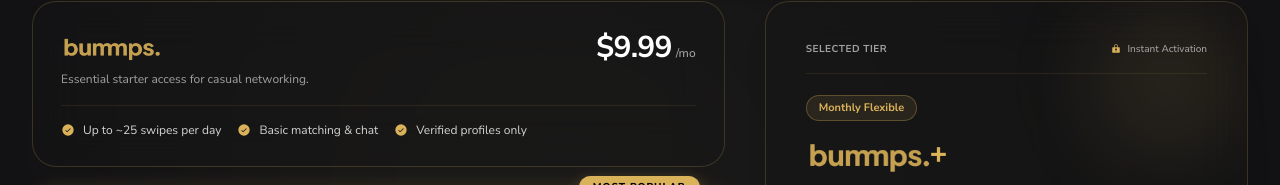
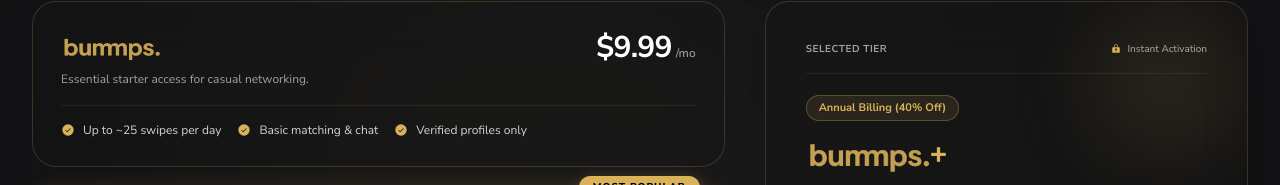
Before and after one commit to vibhaseekhwal-stack/Bummps, a React (Vite) app: page /our-plans in a window 1280 px wide. Shown: the part 424-609 px from the top of the page. Built offline with nearby package versions, Linux system fonts and the light colour scheme; a web font is replaced by a local one.

Commit message:
Update plans billing badge

```diff
--- a/src/pages/PlansPage.jsx
+++ b/src/pages/PlansPage.jsx
@@ -62,11 +62,9 @@
 
   return (
     <section className="relative pt-28 sm:pt-32 lg:pt-36 pb-8 sm:pb-12 lg:pb-14 bg-[#121214] text-white overflow-hidden font-sans select-none min-h-screen flex flex-col justify-between">
-      {/* Background Radial Glow */}
       <div className="absolute top-1/2 left-1/2 -translate-x-1/2 -translate-y-1/2 w-[600px] sm:w-[800px] h-[300px] sm:h-[400px] bg-gradient-to-tr from-[#DAB25A]/15 via-[#F3E5AB]/5 to-transparent blur-[160px] rounded-full pointer-events-none" />
 
       <div className="mx-auto max-w-7xl px-4 sm:px-6 lg:px-8 relative z-10 font-sans">
-        {/* HEADER SECTION */}
         <div className="text-center max-w-3xl mx-auto mb-6 sm:mb-8">
           <motion.div
             initial={{ opacity: 0, y: 15 }}
@@ -103,7 +101,6 @@
             priority status, and global connections.
           </motion.p>
 
-          {/* BILLING TOGGLE */}
           <motion.div
             initial={{ opacity: 0, scale: 0.95 }}
             whileInView={{ opacity: 1, scale: 1 }}
@@ -141,9 +138,7 @@
           </motion.div>
         </div>
 
-        {/* MAIN GRID */}
         <div className="grid grid-cols-1 lg:grid-cols-12 gap-6 sm:gap-8 lg:gap-10 items-stretch font-sans">
-          {/* LEFT SIDE */}
           <div className="lg:col-span-7 flex flex-col gap-4 sm:gap-5">
             {plans.map((plan) => {
               const isSelected = selectedPlan === plan.id;
@@ -161,7 +156,6 @@
                       : "bg-neutral-900/40 border-[#DAB25A]/20 hover:border-[#DAB25A]/50"
                   }`}
                 >
-                  {/* MOST POPULAR */}
                   {plan.isPopular && (
                     <div className="absolute -top-3 right-6 bg-[#DAB25A] text-black text-[10px] font-extrabold uppercase tracking-widest px-3.5 py-1 rounded-full shadow-[0_4px_15px_rgba(218,178,90,0.3)]">
                       MOST POPULAR
@@ -169,7 +163,6 @@
                   )}
 
                   <div className="flex justify-between items-start mb-4">
-                    {/* PLAN NAME */}
                     <div>
                       <h3 className="text-xl sm:text-[20px] font-bold text-[#DAB25A] font-sans flex items-center gap-0 leading-none">
                         <img
@@ -178,7 +171,6 @@
                           className="h-7 sm:h-8 w-auto object-contain"
                         />
 
-                        {/* PLUS - CENTERED WITH LOGO */}
                         {plan.id === "bummpsPlus" && (
                           <span className="text-2xl sm:text-3xl font-extrabold leading-none flex items-center -ml-1 translate-y-[1px]">
                             +
@@ -197,7 +189,6 @@
                       </p>
                     </div>
 
-                    {/* PRICE */}
                     <div className="text-right">
                       <span className="text-2xl sm:text-3xl font-bold text-white font-sans tracking-tight">
                         {plan.price}
@@ -209,13 +200,9 @@
                     </div>
                   </div>
 
-                  {/* FEATURES */}
                   <div className="flex flex-wrap items-center gap-y-2 gap-x-4 pt-4 border-t border-[#DAB25A]/10 text-xs text-neutral-300">
                     {plan.features.slice(0, 3).map((feat, idx) => (
-                      <div
-                        key={idx}
-                        className="flex items-center gap-2"
-                      >
+                      <div key={idx} className="flex items-center gap-2">
                         <PiCheckCircleFill className="text-[#DAB25A] text-sm shrink-0" />
                         <span>{feat}</span>
                       </div>
@@ -232,7 +219,6 @@
             })}
           </div>
 
-          {/* RIGHT SIDE */}
           <motion.div
             initial={{ opacity: 0, x: 20 }}
             whileInView={{ opacity: 1, x: 0 }}
@@ -243,7 +229,6 @@
             <div className="absolute top-0 right-0 w-32 sm:w-40 h-32 sm:h-40 bg-[#DAB25A]/10 rounded-full blur-2xl pointer-events-none" />
 
             <div className="relative z-10">
-              {/* TOP */}
               <div className="flex items-center justify-between pb-4 border-b border-[#DAB25A]/10">
                 <span className="text-[10px] font-bold uppercase tracking-wider text-neutral-400">
                   Selected Tier
@@ -255,15 +240,11 @@
                 </div>
               </div>
 
-              {/* SELECTED PLAN */}
               <div className="mt-5 mb-6">
                 <span className="text-[11px] font-bold text-[#DAB25A] bg-[#DAB25A]/10 border border-[#DAB25A]/30 px-3 py-1 rounded-full inline-block mb-3">
-                  {billingCycle === "annual"
-                    ? "Annual Billing (40% Off)"
-                    : "Monthly Flexible"}
+                  Annual Billing (40% Off)
                 </span>
 
-                {/* SELECTED PLUS - CENTERED WITH LOGO */}
                 <h3 className="text-2xl sm:text-[26px] font-sans font-bold text-[#DAB25A] tracking-wide flex items-center gap-0 leading-none">
                   <img
                     src={img}
@@ -285,7 +266,6 @@
                 </h3>
               </div>
 
-              {/* PRIVILEGES */}
               <div className="space-y-3 mb-8">
                 <p className="text-[10px] font-bold uppercase tracking-wider text-neutral-400">
                   Included Privileges:
@@ -297,14 +277,12 @@
                     className="flex items-start gap-3 text-xs sm:text-sm text-neutral-200"
                   >
                     <PiCheckCircleFill className="text-[#DAB25A] text-lg shrink-0 mt-0.5" />
-
                     <span>{feature}</span>
                   </div>
                 ))}
               </div>
             </div>
 
-            {/* BOTTOM */}
             <div className="pt-6 border-t border-[#DAB25A]/10 relative z-10">
               <div className="flex justify-between items-baseline mb-5">
                 <span className="text-[10px] font-bold uppercase tracking-wider text-neutral-400">
@@ -321,9 +299,7 @@
                 className="w-full py-3.5 sm:py-4 rounded-full font-bold uppercase tracking-wider text-xs sm:text-sm bg-[#DAB25A] hover:bg-[#c49e48] text-black shadow-[0_4px_25px_rgba(218,178,90,0.3)] transition-all duration-300 active:scale-95 cursor-pointer flex items-center justify-center gap-2 outline-none"
               >
                 <PiShieldCheckFill className="text-lg sm:text-xl" />
-
                 <span>Continue to Upgrade</span>
-
                 <PiArrowRightBold className="text-sm" />
               </button>
             </div>
```
